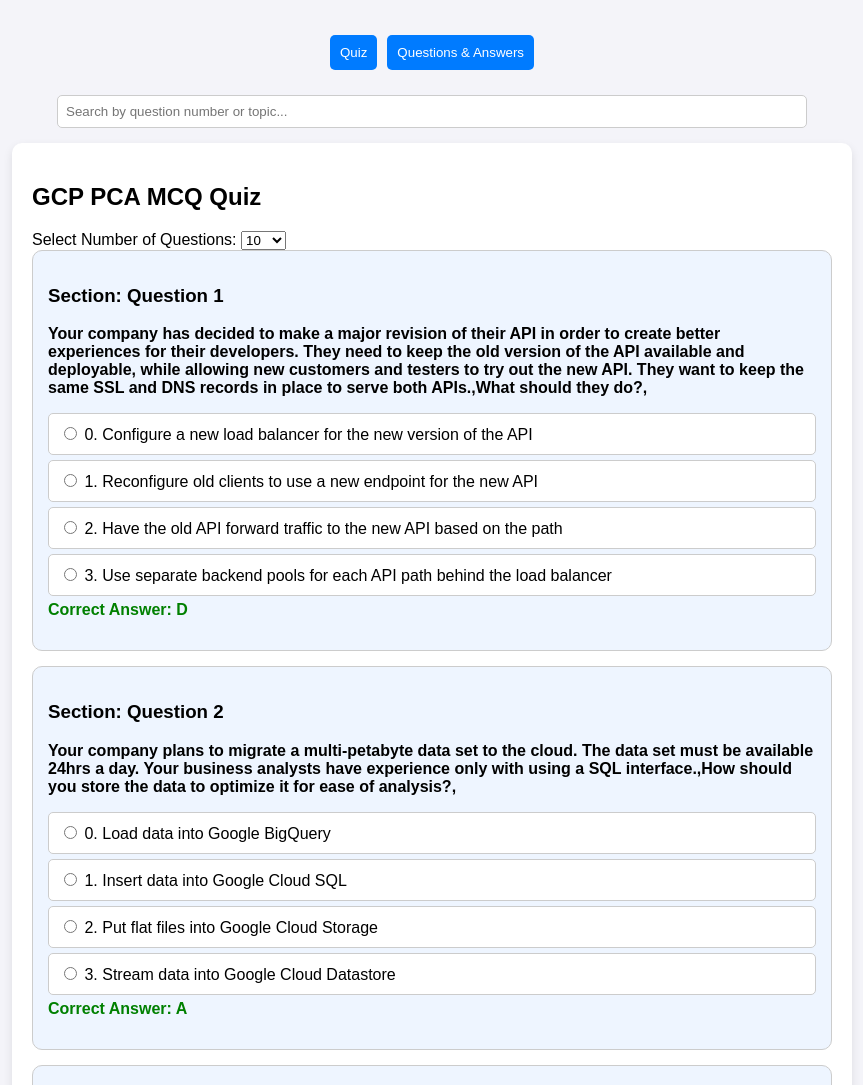
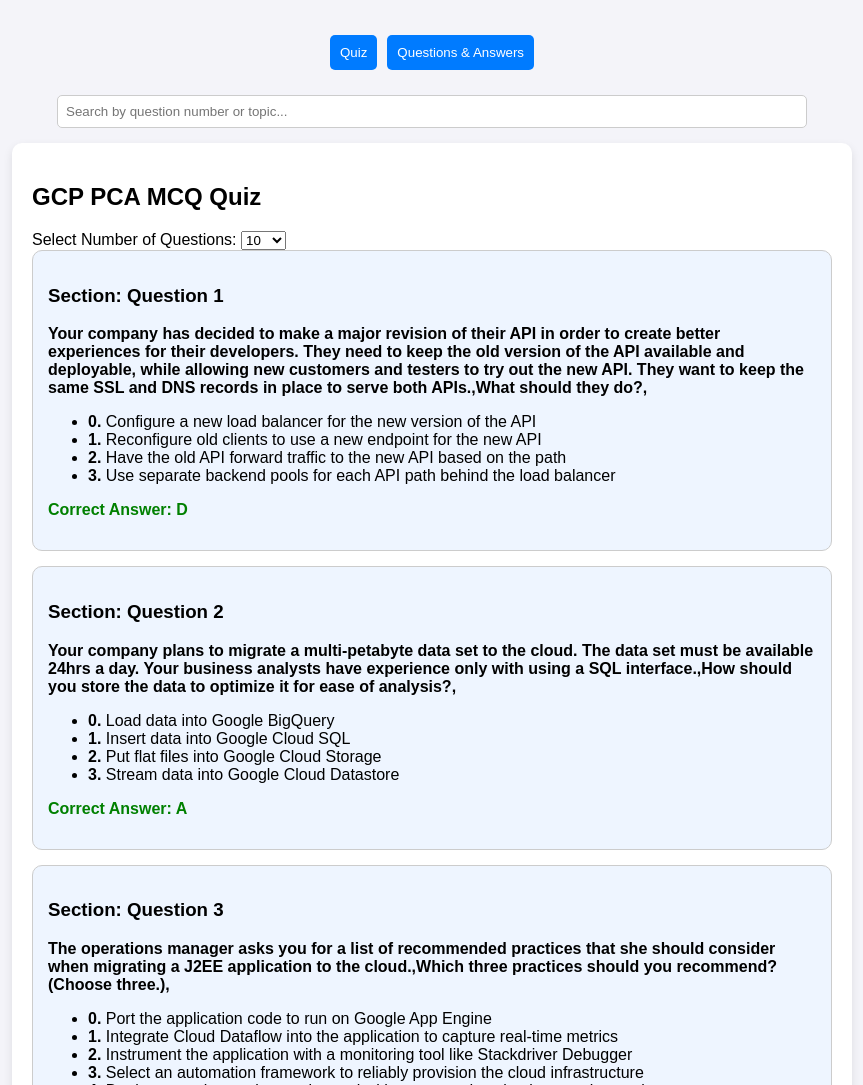
Before and after one commit to ag143/GCPPCA, a plain HTML site: page gcp_pca_quiz.html in a window 1280 px wide. Shown: the top 1085 px of the page, without its empty margins (208-1071 px from the left). Drawn offline with Linux system fonts and the light colour scheme.

Commit message:
Update gcp_pca_quiz.html

```diff
--- a/gcp_pca_quiz.html
+++ b/gcp_pca_quiz.html
@@ -20,6 +20,11 @@
     </style>
 </head>
 <body>
+    <script>
+        function formatOptions(options) {
+            return Object.entries(options).map(([key, option]) => `<li><strong>${key}.</strong> ${option}</li>`).join('');
+        }
+    </script>
     <div class="tab">
         <button onclick="switchTab('quiz')">Quiz</button>
         <button onclick="switchTab('answers')">Questions & Answers</button>
@@ -77,23 +82,14 @@
 
                 let questionTitle = `<h3>Section: Question ${start + index + 1}</h3>`;
                 let questionText = `<p><strong>${String(q.body || "").replace(/\n/g, '<br>')}</strong></p>`;
-                questionBlock.innerHTML = questionTitle + questionText;
+                let optionsList = `<ul>${formatOptions(q.options || {})}</ul>`;
 
-                let optionsDiv = document.createElement("div");
-                optionsDiv.classList.add("options");
-                let inputType = q.answer.length > 1 ? "checkbox" : "radio";
-
-                Object.entries(q.options || {}).forEach(([key, option]) => {
-                    let optionLabel = document.createElement("label");
-                    optionLabel.innerHTML = `<input type="${inputType}" name="q${start + index}" value="${key}"> ${key}. ${option}`;
-                    optionsDiv.appendChild(optionLabel);
-                });
+                questionBlock.innerHTML = questionTitle + questionText + optionsList;
 
                 let answerDiv = document.createElement("p");
                 answerDiv.classList.add("answer");
                 answerDiv.innerText = `Correct Answer: ${q.answer || "N/A"}`;
 
-                questionBlock.appendChild(optionsDiv);
                 questionBlock.appendChild(answerDiv);
                 quizContainer.appendChild(questionBlock);
             });
@@ -109,9 +105,10 @@
 
                 let questionTitle = `<h3>Section: Question ${index + 1}</h3>`;
                 let questionText = `<p><strong>${String(q.body || "").replace(/\n/g, '<br>')}</strong></p>`;
+                let optionsList = `<ul>${formatOptions(q.options || {})}</ul>`;
                 let answerText = `<p class="answer">Correct Answer: ${q.answer || "N/A"}</p>`;
 
-                answerBlock.innerHTML = questionTitle + questionText + answerText;
+                answerBlock.innerHTML = questionTitle + questionText + optionsList + answerText;
                 answersContainer.appendChild(answerBlock);
             });
         }
```
